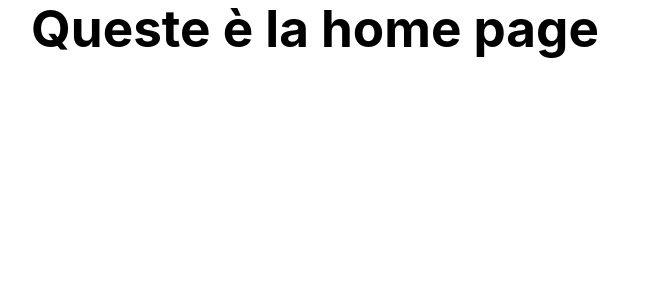
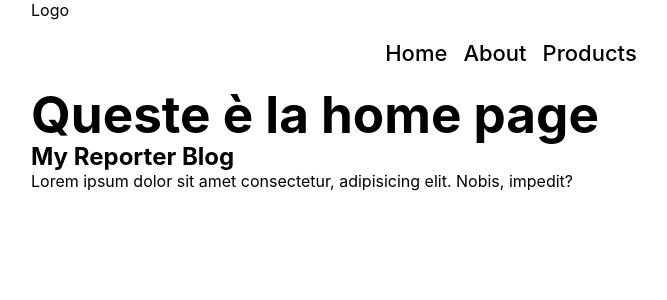
Before and after one commit to GioiPronesti/react-router, a React (Vite) app: page / in a window 1280 px wide. Shown: the top 300 px of the page, without its empty margins (1-668 px from the left). Built offline with nearby package versions, Linux system fonts and the light colour scheme.

Commit message:
ADD: import of all components and define their rotes path

```diff
--- a/src/App.jsx
+++ b/src/App.jsx
@@ -2,7 +2,9 @@ import { BrowserRouter, Route, Routes } from "react-router-dom"
 import Home from "./pages/home"
 import About from "./pages/about"
 import Products from "./pages/products"
-
+import DefaultLayout from "./layouts/DefaultLayout"
+import BlankLayout from "./layouts/BlankLayout"
+import NotFound from "./layouts/NotFound"
 /*
 Creiamo il frontend del nostro Blog e le sue pagine!
 Partiamo installando React Router DOM: npm install react-router-dom
@@ -18,9 +20,14 @@ function App() {
     <>
       <BrowserRouter>
         <Routes>
-          <Route path="/" Component={Home}></Route>
-          <Route path="/about" Component={About}></Route>
-          <Route path="/products" Component={Products}></Route>
+          <Route element = {<DefaultLayout/>}>
+            <Route path="/" Component={Home}></Route>
+            <Route path="/about" Component={About}></Route>
+            <Route path="/products" Component={Products}></Route>
+          </Route>
+          <Route element={<BlankLayout/>}>
+            <Route path='*' Component={NotFound}></Route>
+          </Route>
         </Routes>
       </BrowserRouter>
 
```
